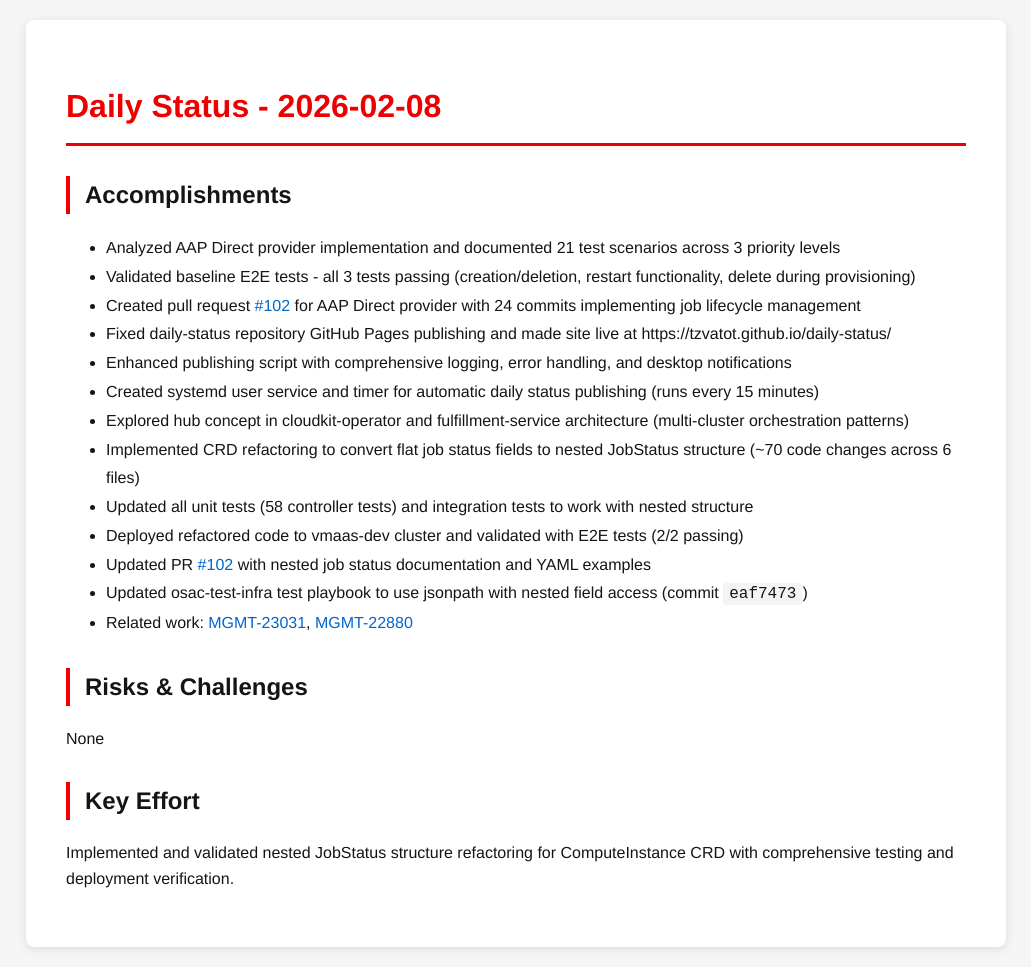
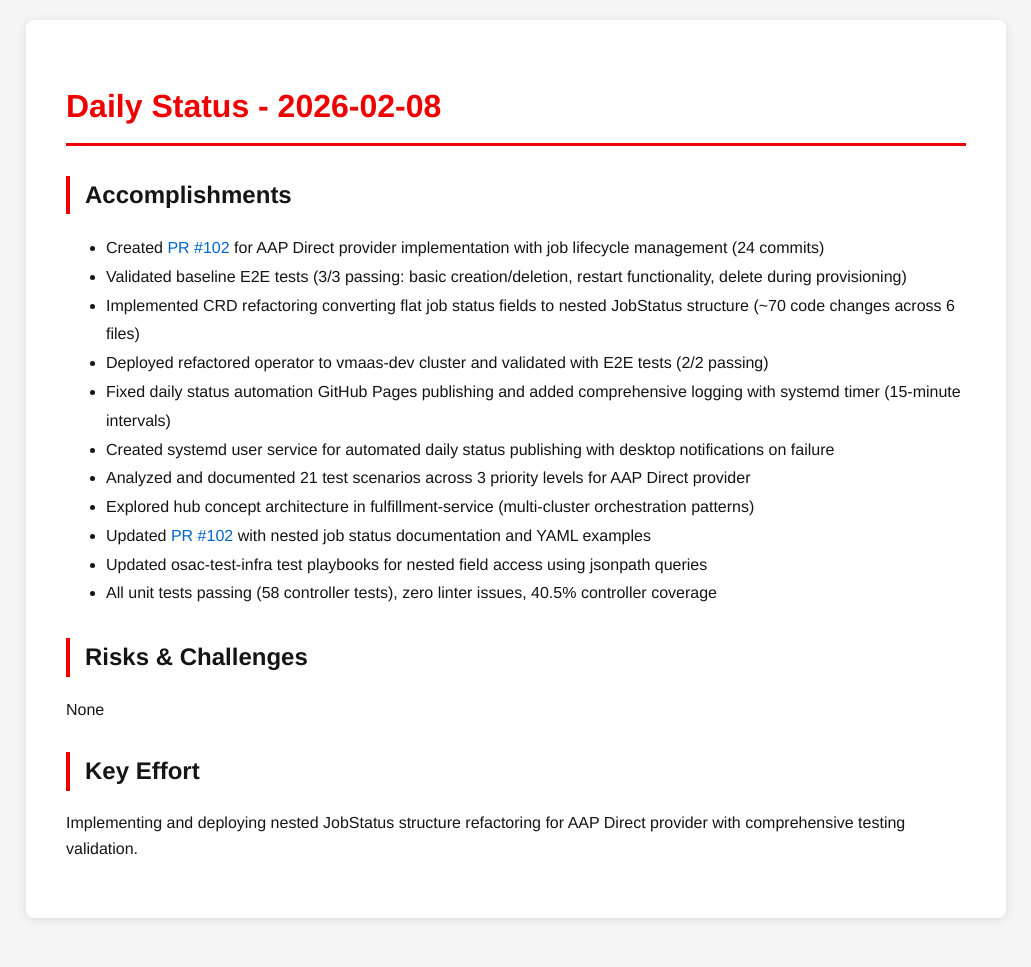
Before and after one commit to tzvatot/daily-status, a Jekyll site: the page built from 2026-02-08.md, in a window 1280 px wide. Shown: the whole page, without its empty margins (124-1155 px from the left). Built offline with Jekyll 4.4.1, drawn with Linux system fonts in a browser that asks for light colours; after the commit the page ends 938 px from its top, so only the background shows below that.

Commit message:
Daily status update - 2026-02-08

```diff
--- a/2026-02-08.md
+++ b/2026-02-08.md
@@ -7,22 +7,20 @@
 # Daily Status - 2026-02-08
 
 ## Accomplishments
-- Analyzed AAP Direct provider implementation and documented 21 test scenarios across 3 priority levels
-- Validated baseline E2E tests - all 3 tests passing (creation/deletion, restart functionality, delete during provisioning)
-- Created pull request [#102](https://github.com/osac-project/osac-operator/pull/102) for AAP Direct provider with 24 commits implementing job lifecycle management
-- Fixed daily-status repository GitHub Pages publishing and made site live at https://tzvatot.github.io/daily-status/
-- Enhanced publishing script with comprehensive logging, error handling, and desktop notifications
-- Created systemd user service and timer for automatic daily status publishing (runs every 15 minutes)
-- Explored hub concept in cloudkit-operator and fulfillment-service architecture (multi-cluster orchestration patterns)
-- Implemented CRD refactoring to convert flat job status fields to nested JobStatus structure (~70 code changes across 6 files)
-- Updated all unit tests (58 controller tests) and integration tests to work with nested structure
-- Deployed refactored code to vmaas-dev cluster and validated with E2E tests (2/2 passing)
-- Updated PR [#102](https://github.com/osac-project/osac-operator/pull/102) with nested job status documentation and YAML examples
-- Updated osac-test-infra test playbook to use jsonpath with nested field access (commit `eaf7473`)
-- Related work: [MGMT-23031](https://issues.redhat.com/browse/MGMT-23031), [MGMT-22880](https://issues.redhat.com/browse/MGMT-22880)
+- Created [PR #102](https://github.com/osac-project/osac-operator/pull/102) for AAP Direct provider implementation with job lifecycle management (24 commits)
+- Validated baseline E2E tests (3/3 passing: basic creation/deletion, restart functionality, delete during provisioning)
+- Implemented CRD refactoring converting flat job status fields to nested JobStatus structure (~70 code changes across 6 files)
+- Deployed refactored operator to vmaas-dev cluster and validated with E2E tests (2/2 passing)
+- Fixed daily status automation GitHub Pages publishing and added comprehensive logging with systemd timer (15-minute intervals)
+- Created systemd user service for automated daily status publishing with desktop notifications on failure
+- Analyzed and documented 21 test scenarios across 3 priority levels for AAP Direct provider
+- Explored hub concept architecture in fulfillment-service (multi-cluster orchestration patterns)
+- Updated [PR #102](https://github.com/osac-project/osac-operator/pull/102) with nested job status documentation and YAML examples
+- Updated osac-test-infra test playbooks for nested field access using jsonpath queries
+- All unit tests passing (58 controller tests), zero linter issues, 40.5% controller coverage
 
 ## Risks & Challenges
 None
 
 ## Key Effort
-Implemented and validated nested JobStatus structure refactoring for ComputeInstance CRD with comprehensive testing and deployment verification.
+Implementing and deploying nested JobStatus structure refactoring for AAP Direct provider with comprehensive testing validation.
```
